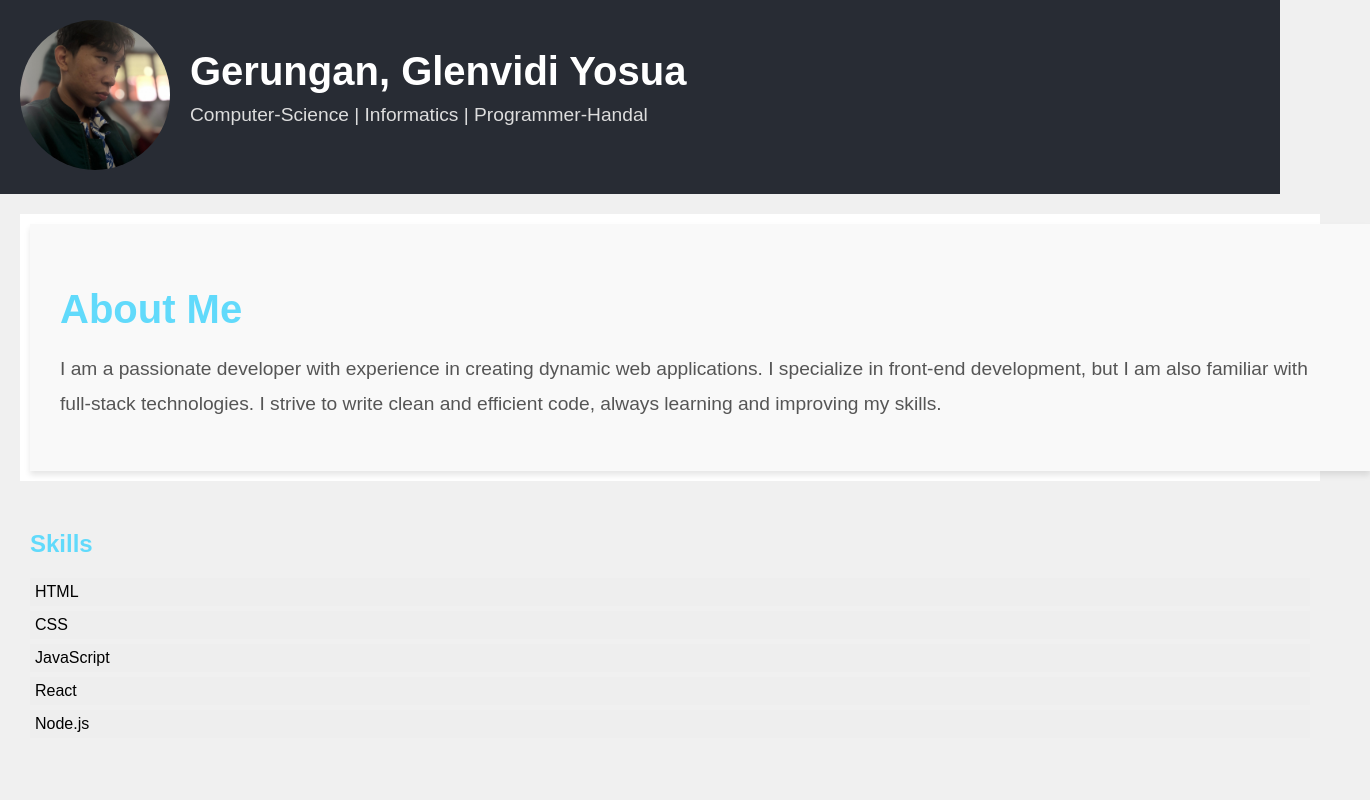
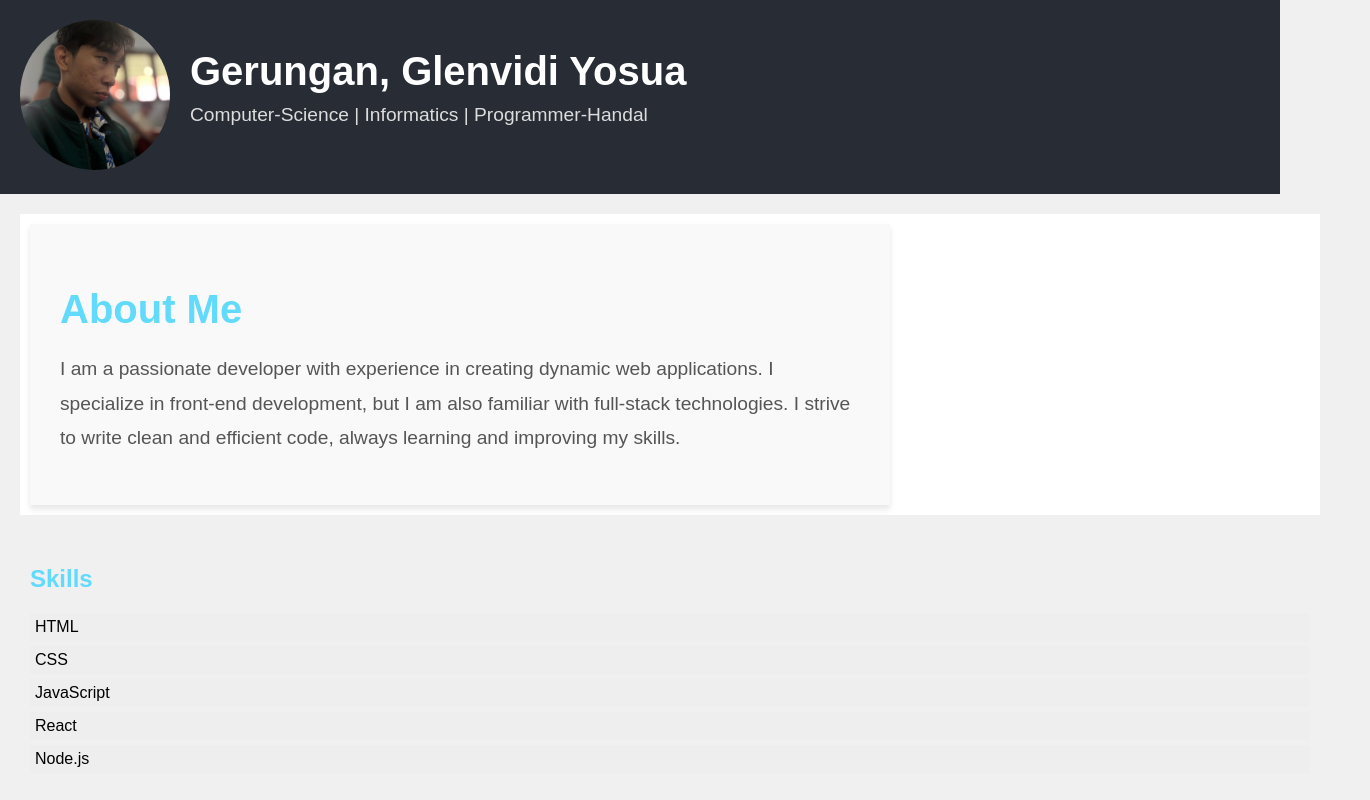
Before and after one commit to MrPapa-Ux/Front-End-Mid, a React (Create React App) app: page / in a window 1280 px wide. Shown: the top 800 px of the page, 1370 px wide, since content can reach past the window. Built offline with nearby package versions, Linux system fonts and the light colour scheme.

Commit message:
add some package

```diff
--- a/src/components/About/index.css
+++ b/src/components/About/index.css
@@ -11,11 +11,12 @@
 /* Styling untuk text konten tentang saya */
 .about-text {
   width: 100%; /* Lebar penuh */
+  max-width: 800px; /* Menetapkan lebar maksimal agar konten tidak terlalu lebar */
   padding: 30px; /* Memberikan padding pada teks */
   background-color: #f9f9f9; /* Memberikan latar belakang abu-abu terang */
   box-shadow: 0 4px 6px rgba(0, 0, 0, 0.1); /* Bayangan halus */
   color: #555; /* Warna teks */
-  margin: 0; /* Menghilangkan margin otomatis */
+  margin: 0 auto; /* Menyusun konten di tengah layar */
   text-align: left; /* Teks rata kiri */
 }
 
@@ -31,23 +32,3 @@
   color: #555; /* Warna abu-abu untuk teks */
   line-height: 1.8; /* Jarak antar baris */
 }
-
-/* Menambahkan aturan responsif */
-@media (max-width: 768px) {
-  .about {
-    padding: 20px; /* Mengurangi padding untuk layar kecil */
-  }
-
-  .about-text {
-    max-width: 100%; /* Lebar maksimal 100% pada layar kecil */
-    padding: 15px; /* Mengurangi padding untuk layar kecil */
-  }
-
-  .about-text h2 {
-    font-size: 2rem; /* Ukuran font lebih kecil pada layar kecil */
-  }
-
-  .about-text p {
-    font-size: 1rem; /* Ukuran font lebih kecil pada layar kecil */
-  }
-}
```
